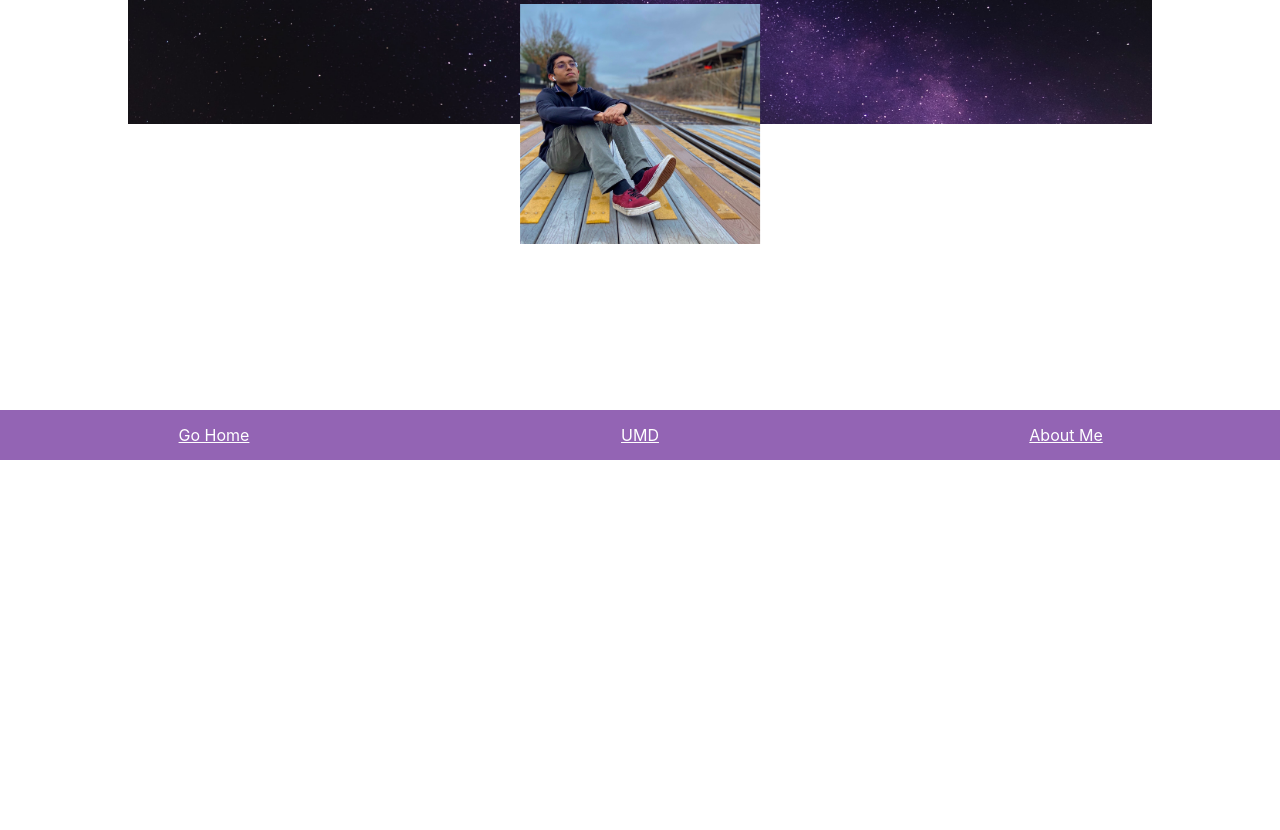
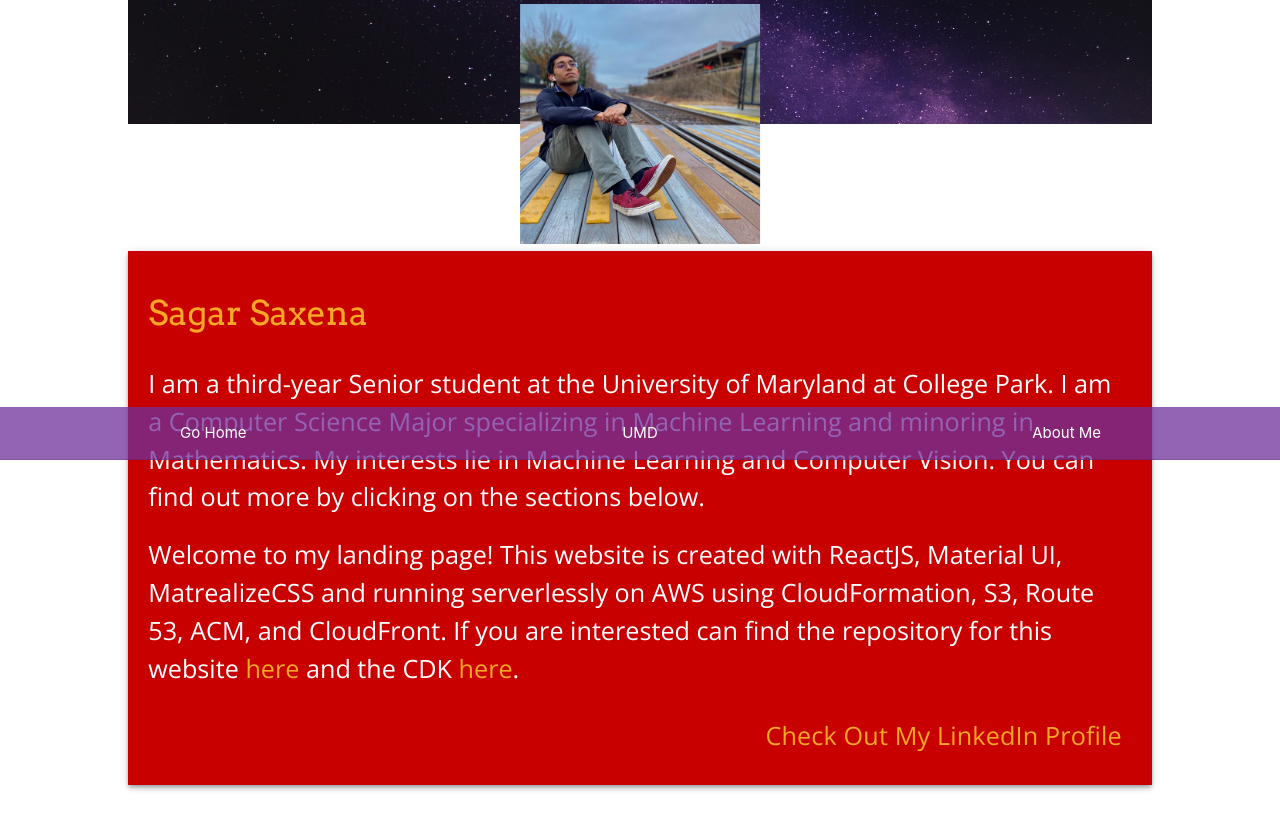
Before and after one commit to sagars729/PortfolioReactApp, a React (Create React App) app: page / in a window 1280 px wide. Shown: the part 340-1170 px from the top of the page. Before the commit the page ends 800 px from the top, so only its background shows below. Built offline with nearby package versions, Linux system fonts and the light colour scheme.

Commit message:
Add Summary Section

```diff
--- a/src/App.css
+++ b/src/App.css
@@ -65,6 +65,10 @@ footer a:active{
 	background-color: white;
 }
 
+.tertiary-theme {
+	background-color: #f9a825;
+}
+
 .primary-theme-text {
 	color: #c80000;
 }
@@ -72,3 +76,7 @@ footer a:active{
 .secondary-theme-text {
 	color: white;
 }
+
+.tertiary-theme-text {
+	color: #f9a825;
+}
--- a/src/App.js
+++ b/src/App.js
@@ -1,5 +1,6 @@
 import Base from './components/Base/Base'
 import Landing from './components/Landing/Landing'
+import purple_space from './components/Landing/assets/purple_space.jpg'
 import './App.css';
 
 function App() {
@@ -8,6 +9,18 @@ function App() {
         <Base
 			content={<Landing></Landing>}
 			title="Sagar Saxena"
+			links={
+				<>
+					<link href='https://fonts.googleapis.com/css?family=Arvo' rel='stylesheet'/>
+					<link href='https://fonts.googleapis.com/css?family=Open Sans' rel='stylesheet'/>
+					<meta prefix="og: http://ogp.me/ns#" property="og:title" content="Sagar Saxena" />
+					<meta prefix="og: http://ogp.me/ns#" name="author" content="Sagar Saxena"/>
+					<meta prefix="og: http://ogp.me/ns#" property="og:type" content="Personal Website"/>
+					<meta prefix="og: http://ogp.me/ns#" property="og:description" content="My Personal Website" />
+					<meta prefix="og: http://ogp.me/ns#" property="og:image" content={purple_space} />
+					<meta prefix="og: http://ogp.me/ns#" property="og:url" content="/" />
+				</>
+			}
 		></Base>
     </div>
   );
--- a/src/components/Base/Base.js
+++ b/src/components/Base/Base.js
@@ -9,6 +9,13 @@ function Base(props){
 
    return (
 	<>
+		<head>
+			<meta charset="UTF-8"/>
+			{/* External Stylesheets */}
+			{/* Materialize CSS */}
+    		<link rel="stylesheet" href="https://cdnjs.cloudflare.com/ajax/libs/materialize/1.0.0/css/materialize.min.css"/>
+			{props.links}
+		</head>
         <Topbar setSidebarVisible={setSidebarVisible}></Topbar>
         <Sidebar open={sidebarVisible} setVisible={setSidebarVisible}></Sidebar>
 		{props.content}
@@ -16,6 +23,8 @@ function Base(props){
         <Footer />
         {/* External Scripts */}
         <script src="https://ajax.googleapis.com/ajax/libs/jquery/2.2.4/jquery.min.js"></script>
+		{/* Materialize JavaScript */}
+		<script src="https://cdnjs.cloudflare.com/ajax/libs/materialize/1.0.0/js/materialize.min.js"></script>
 	</>
    )
 }
--- a/src/components/Base/Footer.js
+++ b/src/components/Base/Footer.js
@@ -1,13 +1,29 @@
+import Grid from '@mui/material/Grid';
+import Box from '@mui/material/Box';
 
 function Footer() {
 	return (
 		<footer>
 			<table>
+				<tbody>
 				<tr>
-				<td colspan={2}> <a href='/'>Go Home</a> </td>
-				<td colspan={2}> <a href='https://www.umd.edu'>UMD</a> </td>
-				<td colspan={2}> <a href='/'>About Me</a> </td>
+				<td>
+					<Box sx={{textAlign: 'center'}}>
+						<a href='/'>Go Home</a>
+					</Box>
+				</td>
+				<td>
+					<Box sx={{textAlign: 'center'}}>
+						<a href='https://www.umd.edu'>UMD</a>
+					</Box>
+				</td>
+				<td>
+					<Box sx={{textAlign: 'center'}}>
+						<a href='/'>About Me</a>
+					</Box>
+				</td>
 				</tr>
+				</tbody>
 			</table>
 		</footer>
 
--- a/src/components/Landing/Landing.js
+++ b/src/components/Landing/Landing.js
@@ -1,10 +1,14 @@
 import TopImages from './TopImages';
+import Summary from './Summary';
 import './landing.css';
 
 function Landing() {
 	return (
 		<div id="content">
 			<TopImages></TopImages>
+			<div class="content_text">
+				<Summary/>
+			</div>
 		</div>
 	);
 }
--- /dev/null
+++ b/src/components/Landing/Summary.js
@@ -0,0 +1,25 @@
+import Typography from '@mui/material/Typography';
+import Box from '@mui/material/Box'
+
+function Summary(){
+	return (
+		<div id="summary" className="primary-theme z-depth-2" >
+			<h4 className="header_text tertiary-theme-text">
+				Sagar Saxena
+			</h4>
+			<p className="flow-text body_text secondary-theme-text">
+				I am a third-year Senior student at the University of Maryland at College Park. I am a Computer Science Major specializing in Machine Learning and minoring in Mathematics. My interests lie in Machine Learning and Computer Vision. You can find out more by clicking on the sections below. </p>
+			<p className="flow-text body_text secondary-theme-text">
+				Welcome to my landing page! This website is created with ReactJS, Material UI, MatrealizeCSS and running serverlessly on AWS using CloudFormation, S3, Route 53, ACM, and CloudFront. If you are interested can find the repository for this website <a href="https://github.com/sagars729/PortfolioReactApp" className="tertiary-theme-text">here</a> and the CDK <a href="https://github.com/sagars729/PortfolioCDK" className="tertiary-theme-text">here</a>.</p>
+			<Typography>
+				<a href="https://www.linkedin.com/in/sagar-saxena-714804159/" align="right">
+					<p className="flow-text body_text tertiary-theme-text">
+						Check Out My LinkedIn Profile
+					</p>
+				</a>
+			</Typography>
+		</div>
+	);
+}
+
+export default Summary;
--- a/src/components/Landing/TopImages.js
+++ b/src/components/Landing/TopImages.js
@@ -7,7 +7,7 @@ function TopImages() {
 	return (
 		<div id="top">
 			<Parallax bgImage={purple_space} strength={500}>
-				<div class="parallax-container"></div>
+				<div className="header-img-container"></div>
 			</Parallax>
 			<Box sx={{ boxShadow: 25}}>
 				<img id="pfp" src={me}/>
--- a/src/components/Landing/landing.css
+++ b/src/components/Landing/landing.css
@@ -1,4 +1,4 @@
-.parallax-container {
+.header-img-container {
     height: 50vh;
 }
 #bkg{
```
